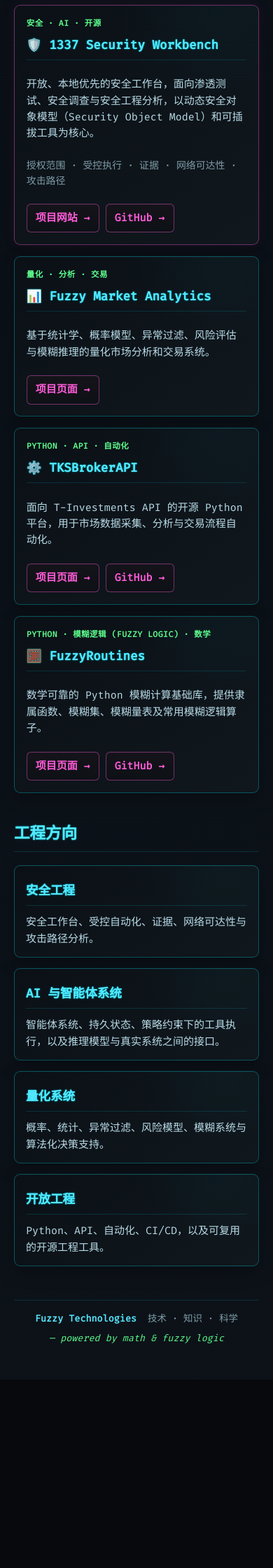
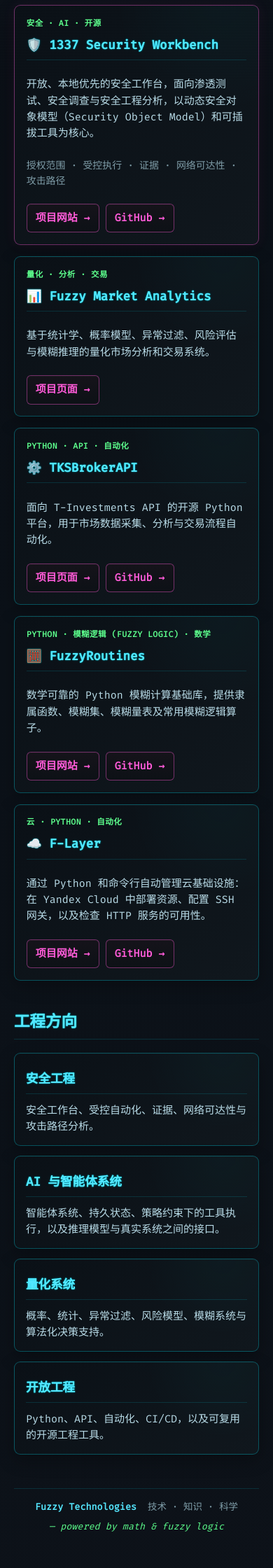
Before and after one commit to Fuzzy-Technologies/fuzzy-technologies.github.io, a Jekyll site: the page built from zh-cn/index.md, in a window 390 px wide. Shown: the part 783-3023 px from the top of the page at 70% size. Built offline with Jekyll 4.4.1, drawn with Linux system fonts in a browser that asks for light colours; Markdown is read by kramdown in place of the engine named in the settings; before the commit the page ends 2754 px from its top, so only the background shows below that.

Commit message:
feat(site): add F-Layer and refresh project cards (#51)

```diff
--- a/static/style.css
+++ b/static/style.css
@@ -621,7 +621,7 @@
 
 .project-grid {
   display: grid;
-  grid-template-columns: repeat(4, minmax(0, 1fr));
+  grid-template-columns: repeat(3, minmax(0, 1fr));
   gap: 1rem;
 }
 
@@ -973,11 +973,15 @@
   }
 
   .project-grid {
-    grid-template-columns: 1fr;
+    grid-template-columns: repeat(2, minmax(0, 1fr));
   }
 }
 
 @media (max-width: 680px) {
+  .project-grid {
+    grid-template-columns: 1fr;
+  }
+
   main {
     padding-top: 1rem;
   }
--- a/zh-cn/index.md
+++ b/zh-cn/index.md
@@ -82,8 +82,18 @@
     <h3>🧮 FuzzyRoutines</h3>
     <p>数学可靠的 Python 模糊计算基础库，提供隶属函数、模糊集、模糊量表及常用模糊逻辑算子。</p>
     <div class="project-links">
-      <a href="/zh-cn/FuzzyRoutines/">项目页面 →</a>
+      <a href="https://fuzzy-technologies.github.io/FuzzyRoutines/">项目网站 →</a>
       <a href="https://github.com/Fuzzy-Technologies/FuzzyRoutines">GitHub →</a>
+    </div>
+  </section>
+
+  <section class="project-card">
+    <span class="card-label">云 · Python · 自动化</span>
+    <h3>☁️ F-Layer</h3>
+    <p>通过 Python 和命令行自动管理云基础设施：在 Yandex Cloud 中部署资源、配置 SSH 网关，以及检查 HTTP 服务的可用性。</p>
+    <div class="project-links">
+      <a href="https://fuzzy-technologies.github.io/F-Layer/zh-CN/">项目网站 →</a>
+      <a href="https://github.com/Fuzzy-Technologies/F-Layer">GitHub →</a>
     </div>
   </section>
 </div>
```
Also changed, not shown: index.md (+11 -1 lines), ru/index.md (+11 -1 lines).
